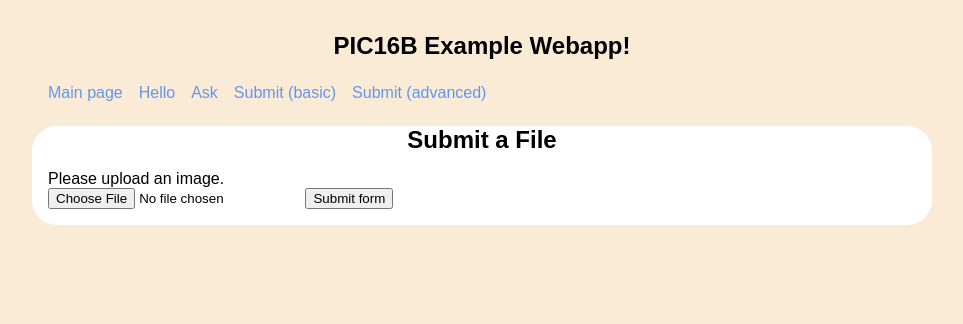
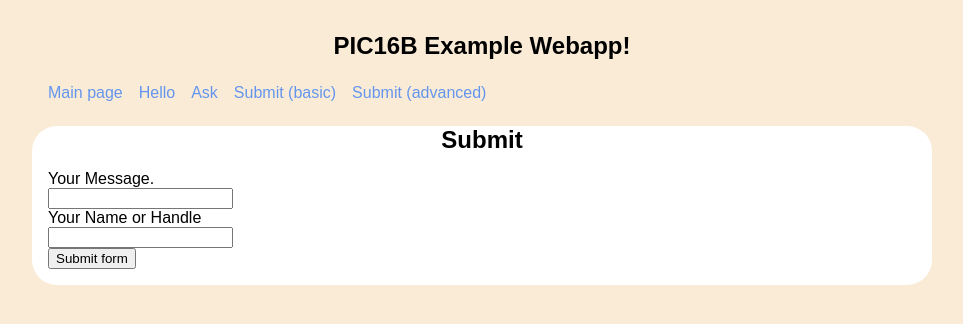
Before and after one commit to lu18cheng/pic16b_web_development, a Flask app: page /submit-basic/ in a window 1280 px wide. Shown: the top 324 px of the page, without its empty margins (158-1121 px from the left). Run offline with Flask 2, Linux system fonts and the light colour scheme.

Commit message:
Update submit-basic.html

```diff
--- a/app/templates/submit-basic.html
+++ b/app/templates/submit-basic.html
@@ -1,24 +1,30 @@
 {% extends 'base.html' %}
 
 {% block header %}
-  <h1>{% block title %}Submit a File{% endblock %}</h1>
+  <h1>{% block title %}Submit{% endblock %}</h1>
 {% endblock %}
 
 {% block content %}
   <form method="post" enctype="multipart/form-data">
-      <label for="image">Please upload an image.</label><br>
-      <input type="file" name="image" id="image">
+      <label for="message">Your Message.</label>
+      <br>
+      <input name="message" id="message">
+      <br>
+      <label for="name">Your Name or Handle</label>
+       <br>
+      <input name="name" id="name">
+       <br>
       <input type="submit" value="Submit form">
   </form>
 
-  {% if thanks %}
-    <br>
-    Thanks for submitting a file!
-  {% endif %}
-
-  {% if error %}
-    <br>
-    Oh no, we couldn't use that file!
-  {% endif %}
+{#  {% if thanks %}#}
+{#    <br>#}
+{#    Thanks for submitting a file!#}
+{#  {% endif %}#}
+{##}
+{#  {% if error %}#}
+{#    <br>#}
+{#    Oh no, we couldn't use that file! #}
+{#  {% endif %}#}
 
 {% endblock %}
```
